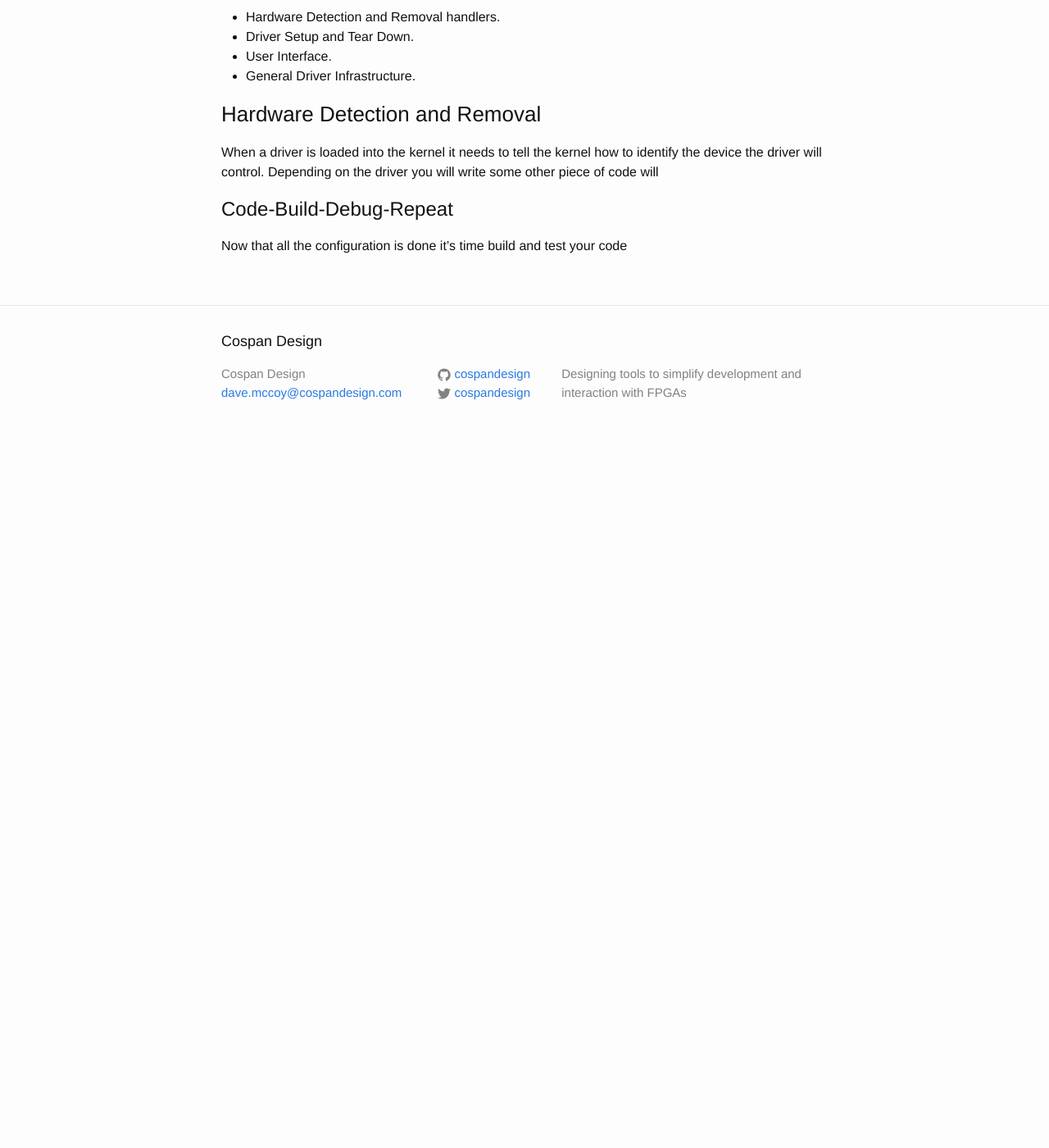
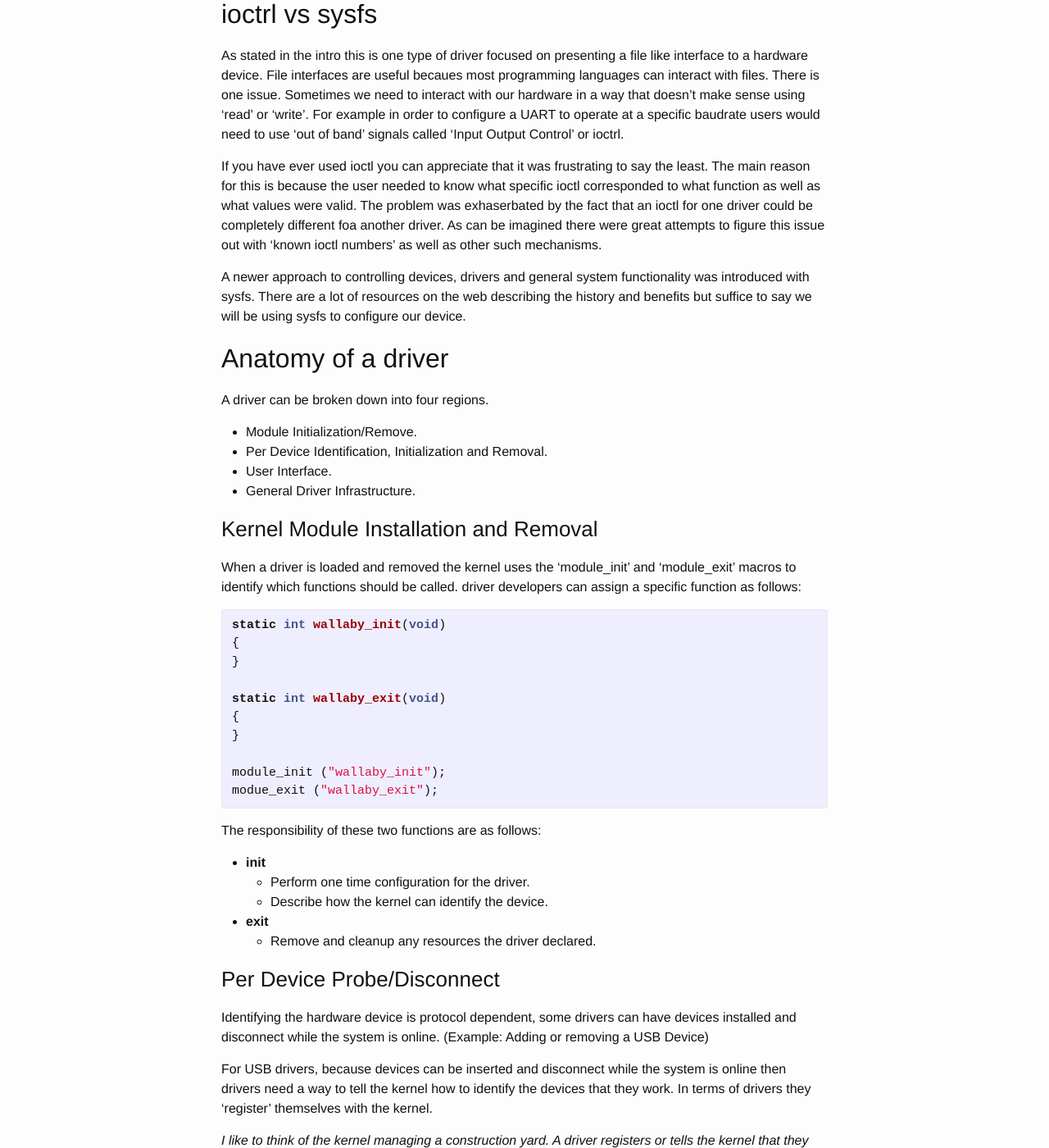
Before and after one commit to CospanDesign/cospandesign.github.io, a Jekyll site: the page built from _posts/2016-04-15-kernel-driver.markdown, in a window 1280 px wide and 1400 px high, scrolled down 1961 px. Shown: the whole window at 82% size. Built offline with Jekyll 4.4.1, drawn with Linux system fonts in a browser that asks for light colours; before the commit the page ends 2511 px from its top, so only the background shows below that; some of the changed text lies outside the part shown.

Commit message:
Working through kernel module documentation

```diff
--- a/_posts/2016-04-15-kernel-driver.markdown
+++ b/_posts/2016-04-15-kernel-driver.markdown
@@ -10,6 +10,10 @@ categories: Linux,Kernel,Driver
 I have worked on a few kernel drivers before and every time I spend a couple of days setting up the build environment and figuring out how to do everything again. This is my attempt at helping myself out in the future. So to future Dave, you owe me a beer.
 
 There are a lot of different types of modules to build, this one is aimed at presenting a file interface for a hardware device. Basically it allows userland access to your device using both file operations and sysfs. There are a lot of other ways to build modules. Perhaps in the future the git repo can be branched to accomodate these variations.
+
+A high level view of the system:
+
+![Driver and Userland]({{ site.baseurl }}/assets/image/posts/kernel-module/kernelmodule_driver.png)
 
 This guide will walk through:
 
@@ -67,18 +71,87 @@ A newer approach to controlling devices, drivers and general system functionalit
 
 A driver can be broken down into four regions.
 
-  * Hardware Detection and Removal handlers.
-  * Driver Setup and Tear Down.
+  * Module Initialization/Remove.
+  * Per Device Identification, Initialization and Removal.
   * User Interface.
   * General Driver Infrastructure.
 
-### Hardware Detection and Removal
+### Kernel Module Installation and Removal
 
-When a driver is loaded into the kernel it needs to tell the kernel how to identify the device the driver will control. Depending on the driver you will write some other piece of code will
+When a driver is loaded and removed the kernel uses the 'module_init' and 'module_exit' macros to identify which functions should be called. driver developers can assign a specific function as follows:
+
+{% highlight c %}
+static int wallaby_init(void)
+{
+}
+
+static int wallaby_exit(void)
+{
+}
+
+module_init ("wallaby_init");
+modue_exit ("wallaby_exit");
+
+{% endhighlight %}
+
+The responsibility of these two functions are as follows:
+
+  * **init**
+    * Perform one time configuration for the driver.
+    * Describe how the kernel can identify the device.
+
+  * **exit**
+    * Remove and cleanup any resources the driver declared.
 
 
+### Per Device Probe/Disconnect
+
+Identifying the hardware device is protocol dependent, some drivers can have devices installed and disconnect while the system is online. (Example: Adding or removing a USB Device)
+
+For USB drivers, because devices can be inserted and disconnect while the system is online then drivers need a way to tell the kernel how to identify the devices that they work. In terms of drivers they 'register' themselves with the kernel.
+
+_I like to think of the kernel managing a construction yard. A driver registers or tells the kernel that they can drive specific vehicles and can identify these vehicles using provided ID. If a vehicle matching any of the provided IDs the kernel will then notify the driver that there is a valid vehicle by calling the drivers 'probe' funcition. Similarly if the vehicle is disconnect the kernel will notify the driver by calling the 'disconnect' function_
+
+The 'probe' and 'disconnect' functions are not declared using a macro instead the driver usually declares these two functions in a protocol specific way. For example USB uses a structure called **usb\_driver** that is initialized when the module's 'init' function is called.
+
+The static structure is populated with usb specific functions a great reference to use is the 'usb-skeleton.c' driver found in kernel/driver/usb folder.
+
+In this module the usb\_driver structure looks like this:
+
+{% highlight c %}
+
+static int skel_probe(struct usb_interface *interface, const struct usb_device_id *id)
+{
+  return 0;
+}
+
+static void skel_disconnect(struct usb_interface *interface)
+{
+}
+
+static struct usb_driver skel_driver = {
+  .name =   "skeleton",
+  .probe =  skel_probe,
+  .disconnect = skel_disconnect,
+  .suspend =  skel_suspend,
+  .resume = skel_resume,
+  .pre_reset =  skel_pre_reset,
+  .post_reset = skel_post_reset,
+  .id_table = skel_table,
+  .supports_autosuspend = 1,
+};
+
+module_usb_driver(skel_driver);
+
+{% endhighlight %}
 
 
+XXX: Remove this comment, it's here to fix VIM's over zealous highlighting
+*/
+
+# file interface and sysfs
+
+Drivers perform the device specific functions that allow users to
 
 # Code-Build-Debug-Repeat
 
```
Also changed, not shown: assets/image/posts/kernel-module/kernelmodule_driver.png (added), 3 other files.
